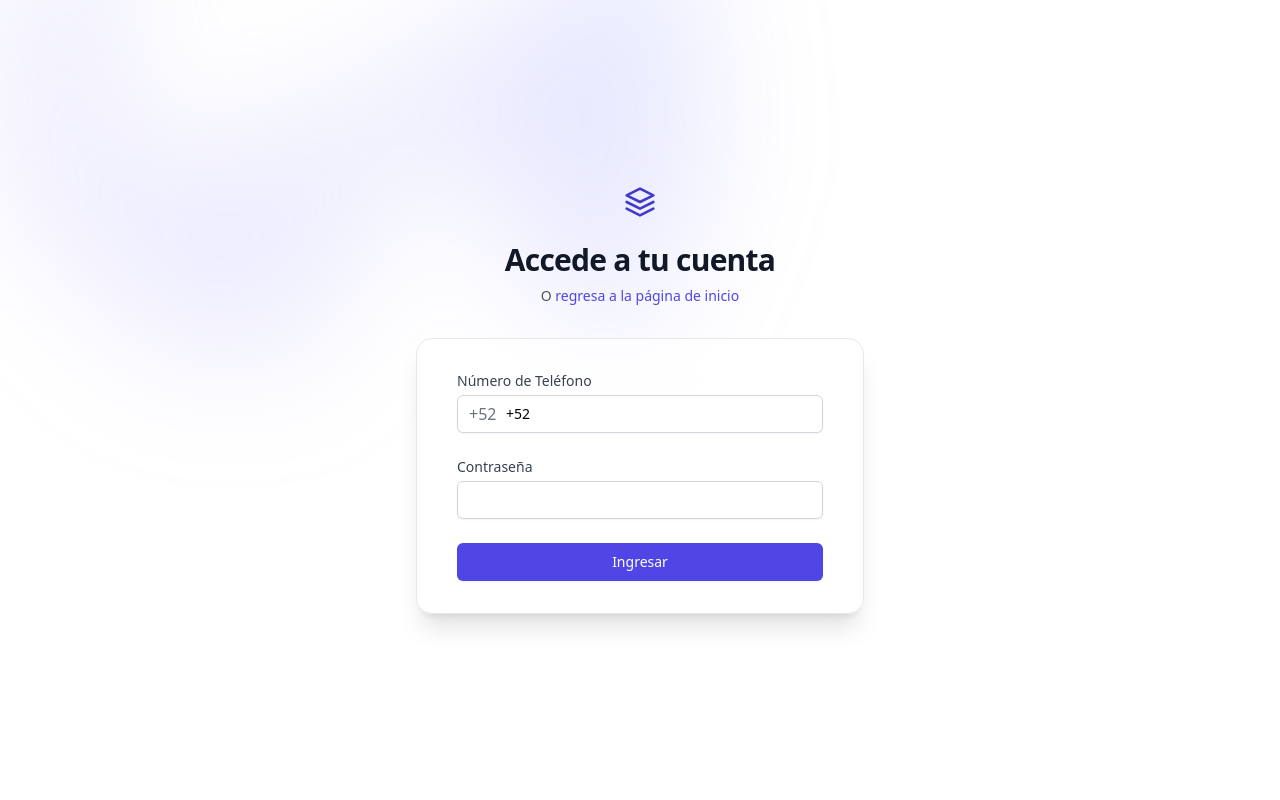
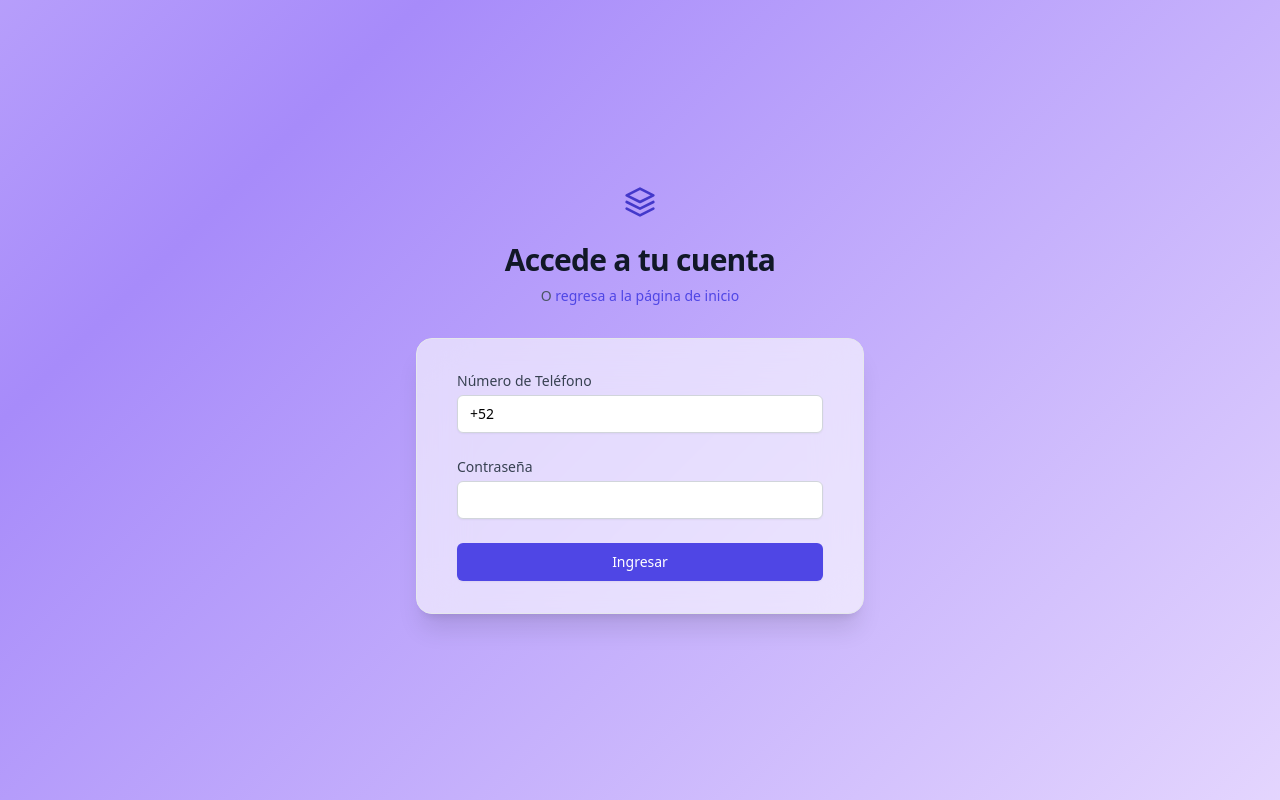
Before and after one commit to Nath1x/prfin-app, a React (Vite) app in the folder frontend/: page /login in a window 1280 px wide. Built offline with nearby package versions, Linux system fonts and the light colour scheme.

Commit message:
Login definimo V3

```diff
--- a/frontend/src/pages/Login.jsx
+++ b/frontend/src/pages/Login.jsx
@@ -1,7 +1,7 @@
  // src/pages/Login.jsx
  import React, { useState } from 'react';
  import { useNavigate, Link } from 'react-router-dom';
- import './Login.css'; // Importa el archivo CSS para la animación
+ // No necesitamos importar un CSS externo, lo pondremos aquí mismo.
 
  // --- COMPONENTE DEL LOGO ---
  const Logo = () => (
@@ -53,18 +53,34 @@
      };
 
      const handleTelefonoChange = (e) => {
-         // Permite borrar el +52 pero si no hay nada lo vuelve a poner
-         if (e.target.value === '') {
-             setTelefonoWhatsapp('+52');
-         } else if (e.target.value.startsWith('+52')) {
-             setTelefonoWhatsapp(e.target.value);
-         } else if (!e.target.value.startsWith('+')) {
-             setTelefonoWhatsapp('+52' + e.target.value);
+         const value = e.target.value;
+         // Aseguramos que siempre empiece con +52 y solo permitimos números después
+         if (value.startsWith('+52')) {
+             const numericPart = value.substring(3).replace(/[^0-9]/g, '');
+             setTelefonoWhatsapp(`+52${numericPart}`);
+         } else if (value === '+' || value === '+5' || value === '') {
+            setTelefonoWhatsapp('+52');
          }
      };
 
+     // --- CORRECCIÓN: Estilos de animación integrados directamente ---
+     const animationStyles = `
+        .login-container-animated {
+            background: linear-gradient(135deg, #f3e8ff, #a78bfa, #f3e8ff);
+            background-size: 200% 200%;
+            animation: gradientAnimation 10s ease-in-out infinite;
+        }
+
+        @keyframes gradientAnimation {
+            0% { background-position: 0% 50%; }
+            50% { background-position: 100% 50%; }
+            100% { background-position: 0% 50%; }
+        }
+     `;
+
      return (
-         <div className="login-container flex min-h-screen flex-col justify-center py-12 sm:px-6 lg:px-8">
+         <div className="login-container-animated flex min-h-screen flex-col justify-center py-12 sm:px-6 lg:px-8">
+             <style>{animationStyles}</style>
              <div className="absolute inset-x-0 -top-40 -z-10 transform-gpu overflow-hidden blur-3xl sm:-top-80" aria-hidden="true">
                  <div className="relative left-[calc(50%-11rem)] aspect-[1155/678] w-[36.125rem] -translate-x-1/2 rotate-[30deg] bg-gradient-to-tr from-[#c4b5fd] to-[#818cf8] opacity-20 sm:left-[calc(50%-30rem)] sm:w-[72.1875rem]" style={{ clipPath: 'polygon(74.1% 44.1%, 100% 61.6%, 97.5% 26.9%, 85.5% 0.1%, 80.7% 2%, 72.5% 32.5%, 60.2% 62.4%, 52.4% 68.1%, 47.5% 58.3%, 45.2% 34.5%, 27.5% 76.7%, 0.1% 64.9%, 17.9% 100%, 27.6% 76.8%, 76.1% 97.7%, 74.1% 44.1%)' }}></div>
              </div>
@@ -91,10 +107,7 @@
                              <label htmlFor="telefono" className="block text-sm font-medium text-gray-700">
                                  Número de Teléfono
                              </label>
-                             <div className="mt-1 relative">
-                                 <div className="pointer-events-none absolute inset-y-0 left-0 flex items-center px-3 text-gray-500">
-                                     +52
-                                 </div>
+                             <div className="mt-1">
                                  <input
                                      id="telefono"
                                      name="telefono"
@@ -103,7 +116,7 @@
                                      required
                                      value={telefono_whatsapp}
                                      onChange={handleTelefonoChange}
-                                     className="block w-full appearance-none rounded-md border border-gray-300 px-3 py-2 pl-12 placeholder-gray-400 shadow-sm focus:border-indigo-500 focus:outline-none focus:ring-indigo-500 sm:text-sm"
+                                     className="block w-full appearance-none rounded-md border border-gray-300 px-3 py-2 placeholder-gray-400 shadow-sm focus:border-indigo-500 focus:outline-none focus:ring-indigo-500 sm:text-sm"
                                  />
                              </div>
                          </div>
```
